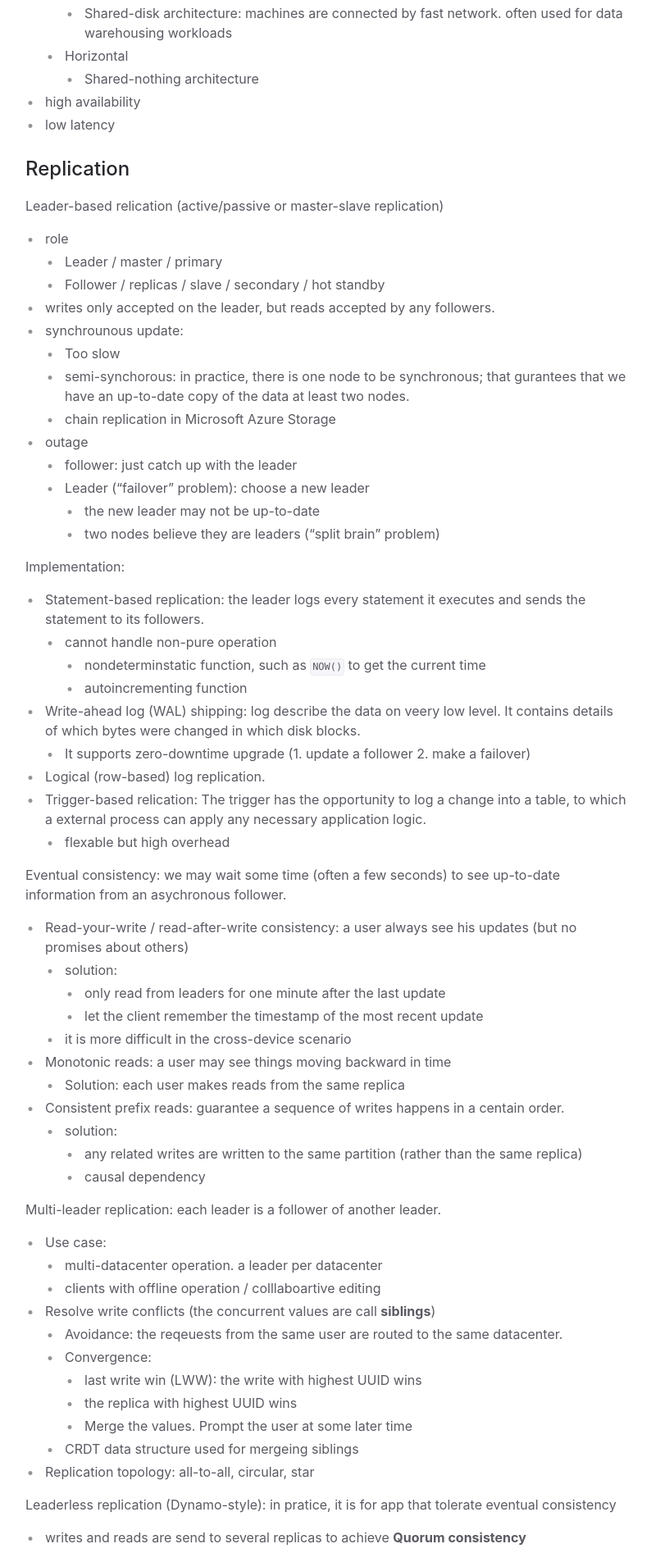
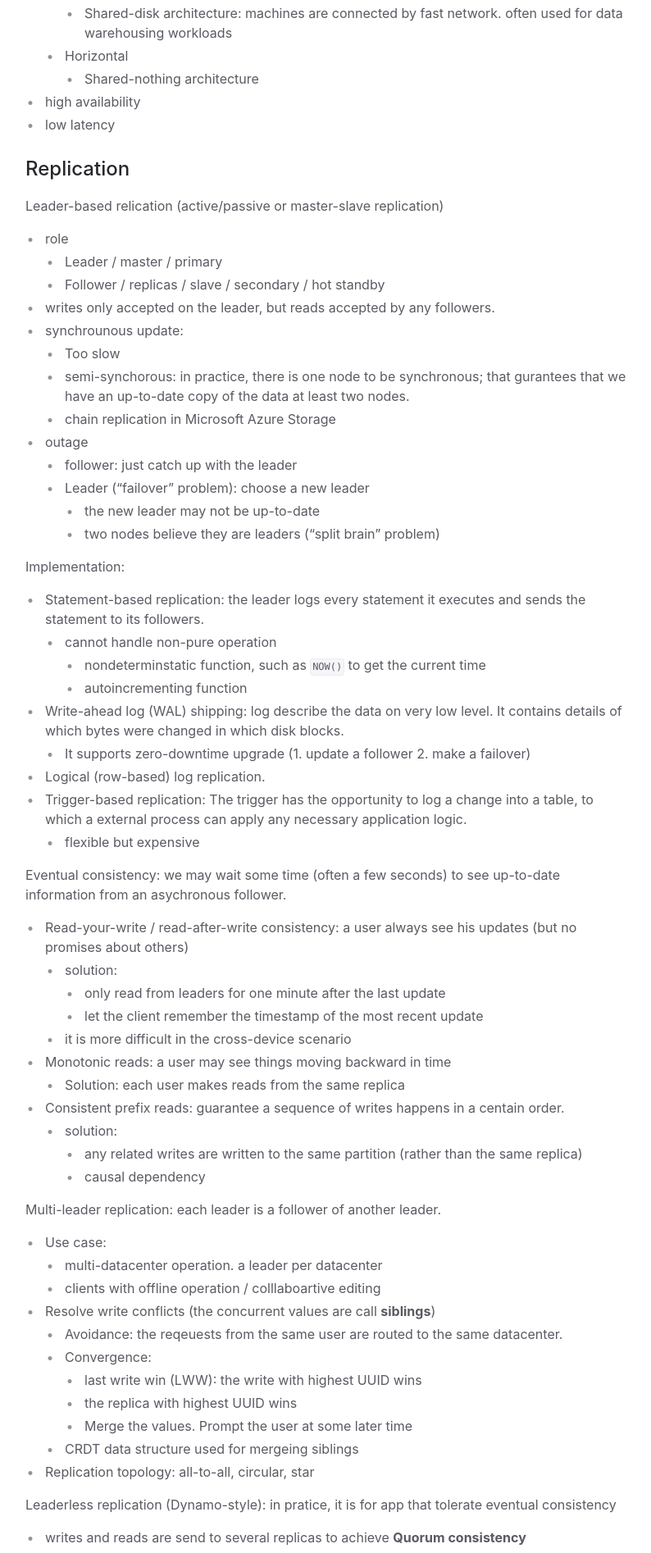
Before and after one commit to wongsingfo/comp-sys, a Jekyll site: the page built from docs/net-sys/kafka.md, in a window 1280 px wide. Shown: the part 1244-3138 px from the top of the page at 82% size, without its empty margins (373-1167 px from the left). Built offline with Jekyll 4.4.1, drawn with Linux system fonts in a browser that asks for light colours.

Commit message:
[update]

```diff
--- a/docs/net-sys/kafka.md
+++ b/docs/net-sys/kafka.md
@@ -77,11 +77,11 @@ Implementation:
   - cannot handle non-pure operation
     - nondeterminstatic function, such as `NOW()` to get the current time
     - autoincrementing function
-- Write-ahead log (WAL) shipping: log describe the data on veery low level. It contains details of which bytes were changed in which disk blocks.
+- Write-ahead log (WAL) shipping: log describe the data on very low level. It contains details of which bytes were changed in which disk blocks.
   - It supports zero-downtime upgrade (1. update a follower 2. make a failover)
 - Logical (row-based) log replication.
-- Trigger-based relication: The trigger has the opportunity to log a change into a table, to which a external process can apply any necessary application logic.
-  - flexable but high overhead
+- Trigger-based replication: The trigger has the opportunity to log a change into a table, to which a external process can apply any necessary application logic.
+  - flexible but expensive
 
 Eventual consistency: we may wait some time (often a few seconds) to see up-to-date information from an asychronous follower.
 
```
Also changed, not shown: docs/net/mitm.md (+3 -2 lines), docs/net/net.md (+1 -1 lines), docs/net/tshark.md (+16 -0 lines).
